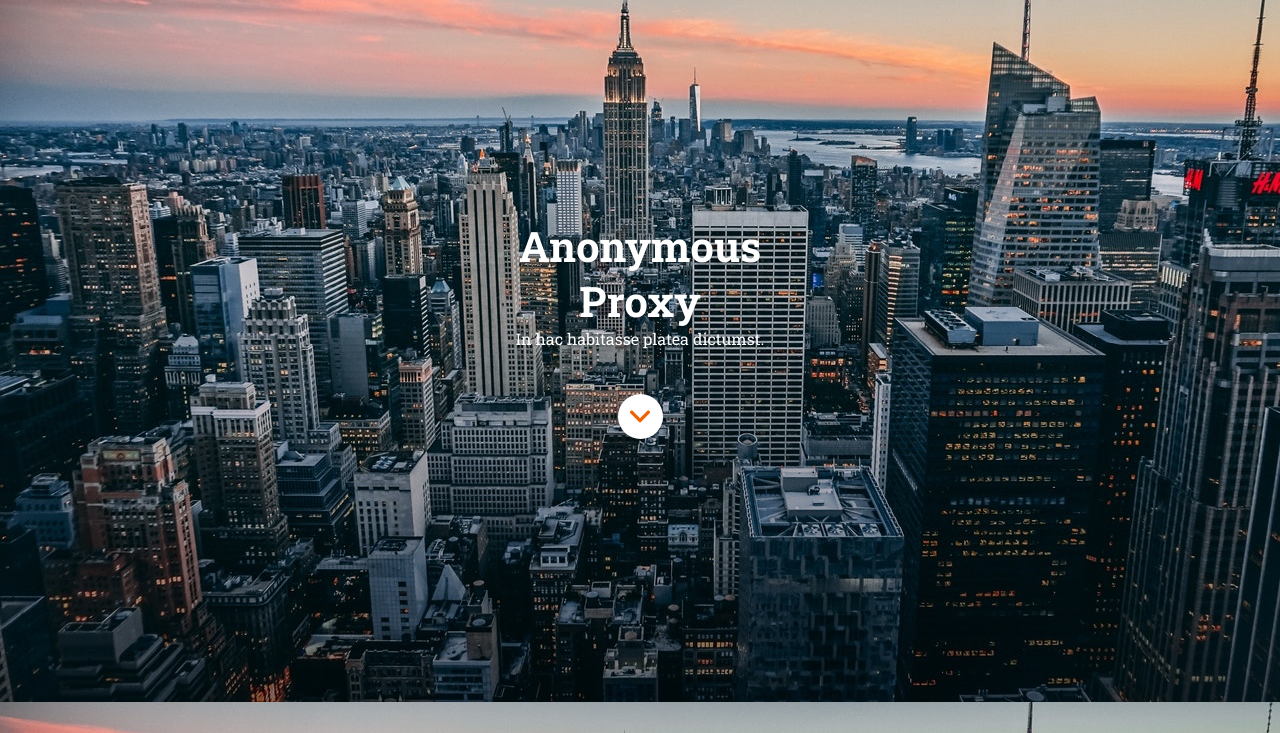
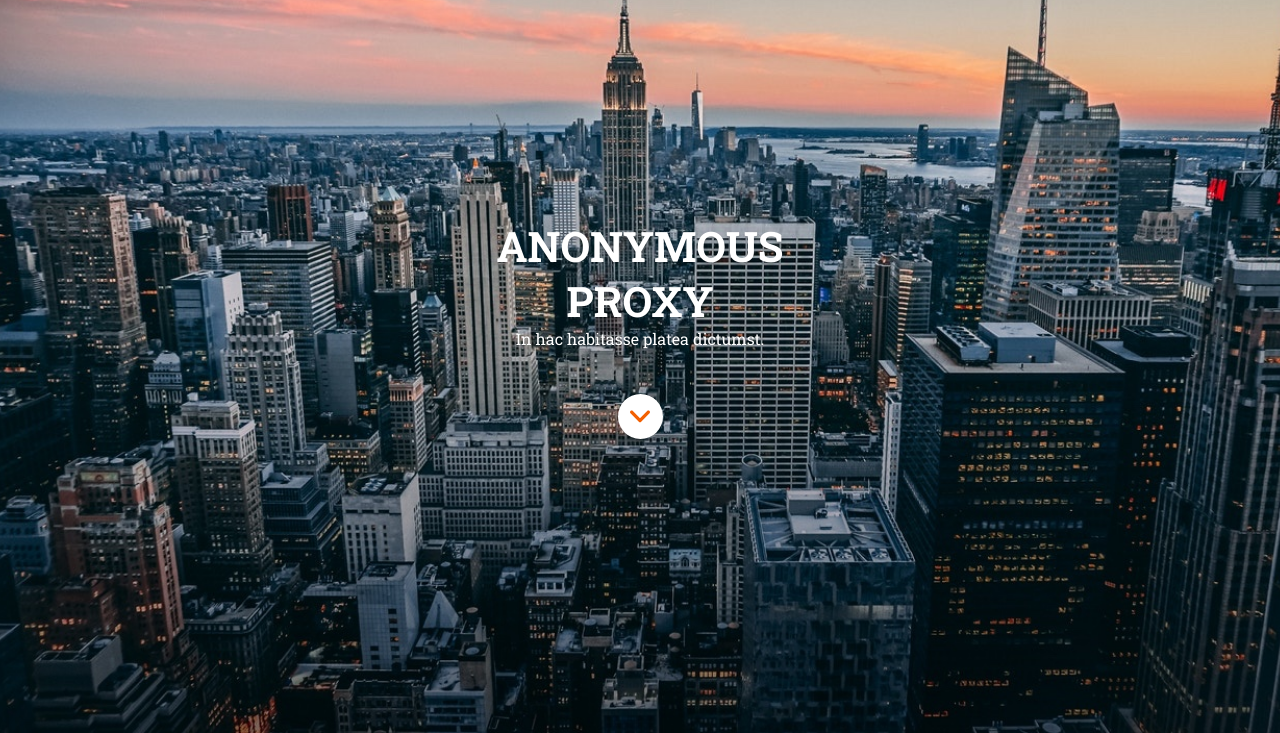
Before and after one commit to Adalab/modulo-1-evaluacion-final-crisgarm, a website: page src/html/index.html in a window 1280 px wide. Shown: the part 66-799 px from the top of the page. Drawn offline with nearby package versions, Linux system fonts and the light colour scheme; files that its build step writes are made by us from their sources; files whose address does not match are found by name.

Commit message:
Add modifications header

```diff
--- a/src/scss/layout/_header.scss
+++ b/src/scss/layout/_header.scss
@@ -1,6 +1,8 @@
 .header {
   height: 100vh;
   background-image: url("../images/cover.jpg");
+  background-size: cover;
+  background-position: center center;
 }
 
 .header__hero {
@@ -22,13 +24,12 @@
   flex-direction: column;
   justify-content: center;
   align-items: center;
-  padding-top: 284px;
+  padding: 284px 15px 0 15px;
 }
 
 .header__hero--title {
   width: 290px;
   height: 110px;
-  padding: 0 15px 10px 15px;
   font-family: "Roboto Slab", serif;
   font-size: 42px;
   font-weight: bold;
@@ -36,6 +37,7 @@
   line-height: 1.31;
   text-shadow: 0 2px 3px rgba(0, 0, 0, 0.2);
   text-align: center;
+  text-transform: uppercase;
 }
 
 .header__hero--content {
```
